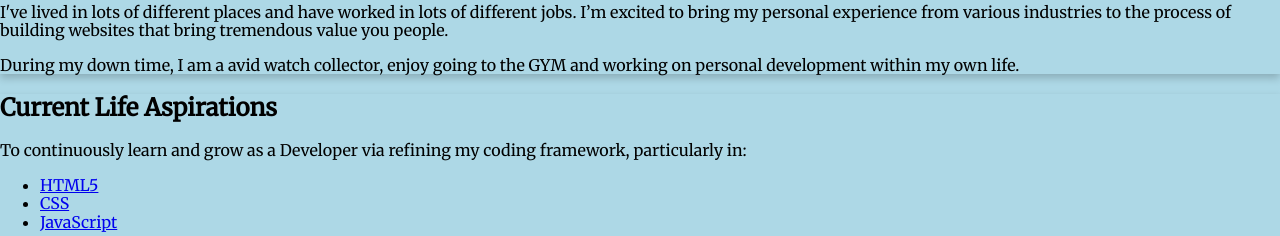
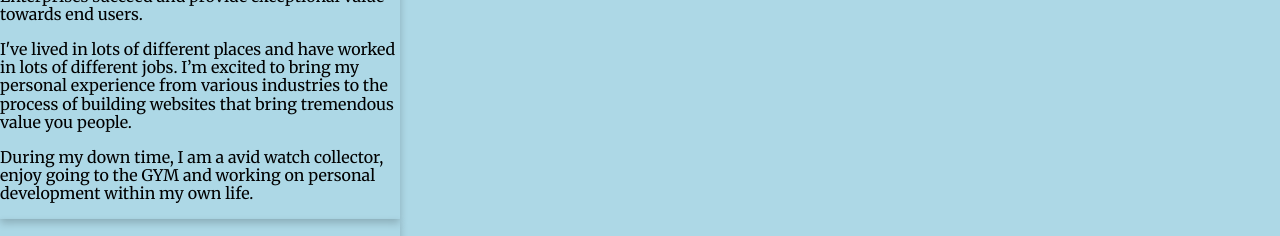
Before and after one commit to henry88lay/personal-blog-website, a plain HTML site: page index.html in a window 1280 px wide. Shown: the part 792-1028 px from the top of the page. Drawn offline with Linux system fonts and the light colour scheme; files whose address does not match are found by name.

```diff
--- a/css/styles.css
+++ b/css/styles.css
@@ -18,6 +18,11 @@ header {
     /* Add shadows to create the "card" effect */
     box-shadow: 0 4px 8px 0 rgba(0,0,0,0.2);
     transition: 0.3s;
+    float: left;
+    max-width: 400px;
+    content: "";
+    display: table;
+    clear: both;
   }
 
   /* On mouse-over, add a deeper shadow */
@@ -27,7 +32,7 @@ header {
 
   /* Add some padding inside the card container */
   .container {
-    padding: 2px 16px;
+    padding: 5px 16px;
   }
 
 body {
```
